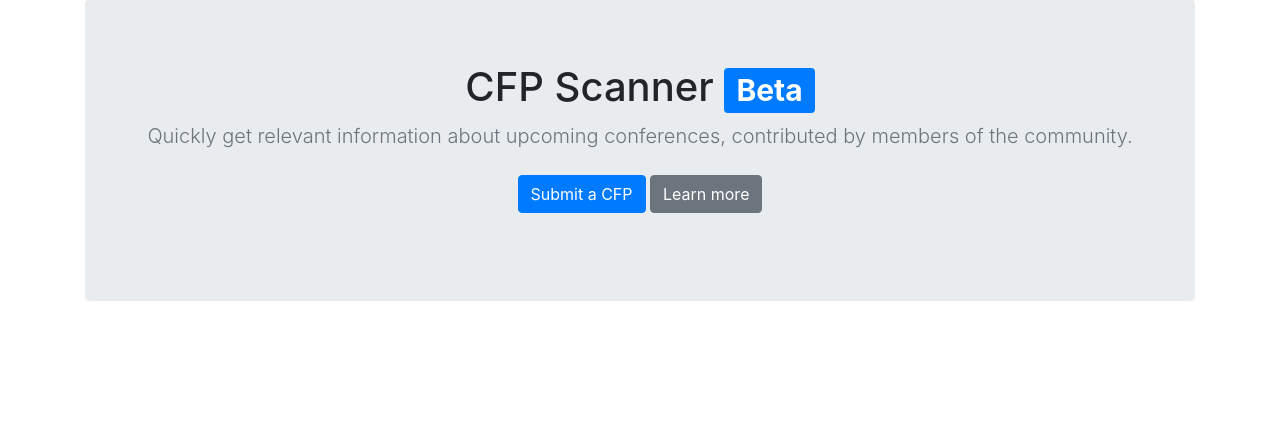
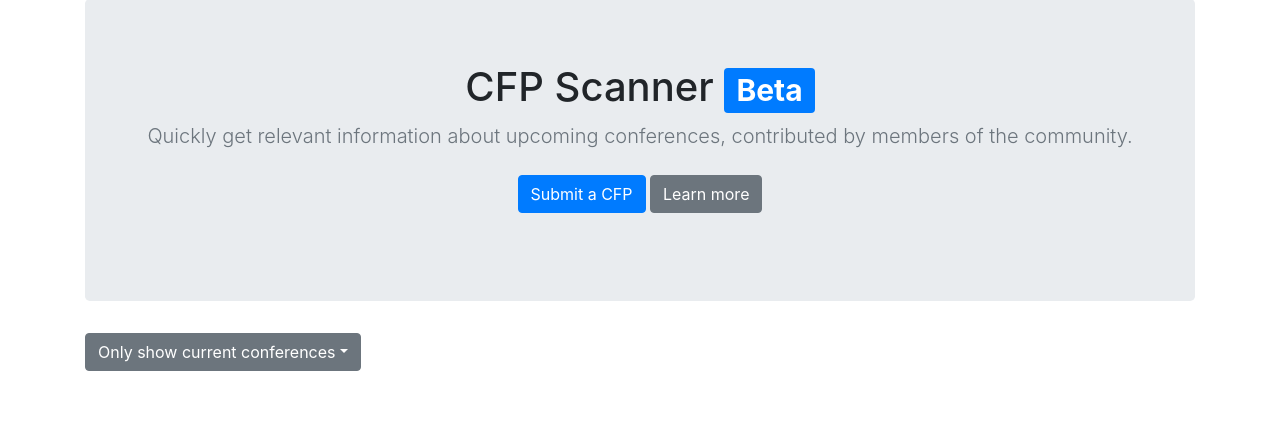
Before and after one commit to acb17rmh/CFPWebApp, a Flask app: page / in a window 1280 px wide. Shown: the part 121-544 px from the top of the page. Run offline with Flask 2, Linux system fonts and the light colour scheme; data that the repository does not hold is empty; parts of the project's set-up code (start-up, migrations or seed data) failed here and were passed over; some libraries are stand-ins or nearby versions.

Commit message:
Added filter for showing previous conferences

```diff
--- a/static/javascripts/index.js
+++ b/static/javascripts/index.js
@@ -4,25 +4,32 @@ let icsFormatter=function(){"use strict";if(!(navigator.userAgent.indexOf("MSIE"
 
 $(document).ready(async () => {
     initServiceWorker()
-    getConferences()
 
-    if (document.getElementById("submit_demo_button")) {
-        console.log("In here!")
-       document.getElementById("submit_demo_button").addEventListener("click", (function() {
-        let text = $("#input_text").val()
-        console.log(text);
-        postConference(text);
-        }));
-    }
+    $("#dropdownMenuButton").text("Only show current conferences")
+    getConferences({'number': "100", 'sort_by': '_id', 'get_expired': "False"})
+
+
+    document.getElementById('showAll').addEventListener("click", function() {
+        console.log("Show All clicked");
+        $("#dropdownMenuButton").text("Show previous conferences as well")
+        getConferences({'number': "100", 'sort_by': '_id', 'get_expired': "True"})
+    }, false)
+
+    document.getElementById('showCurrent').addEventListener("click", function() {
+        console.log("Show Current clicked");
+        $("#dropdownMenuButton").text("Only show current conferences")
+        getConferences({'number': "100", 'sort_by': '_id', 'get_expired': "False"})
+    }, false)
+
+
 });
 
-function getConferences() {
+function getConferences(options) {
+    $("#content").empty();
     $.ajax({
         url: '/api/v1/resources/conferences/all',
         type: 'GET',
-        data: {'number': "100",
-               'sort_by': '_id',
-               'get_expired': "True"},
+        data: options,
         success: function (response) {
             makeConferenceCards(response)
         },
--- a/static/stylesheets/stylesheet.css
+++ b/static/stylesheets/stylesheet.css
@@ -38,3 +38,7 @@ body {
   background-color: rgba(245, 245, 245, 0.4);
   opacity: .4;
 }
+
+#conferenceFilters {
+  padding-bottom: 2%;
+}
--- a/templates/index.html
+++ b/templates/index.html
@@ -24,7 +24,21 @@
 
     </main>
 
+    <div id="conferenceFilters" class="container">
+        <div class="dropdown">
+          <button class="btn btn-secondary dropdown-toggle" type="button" id="dropdownMenuButton" data-toggle="dropdown" aria-haspopup="true" aria-expanded="false">
+            Conference options
+          </button>
+          <div class="dropdown-menu" aria-labelledby="dropdownMenuButton">
+            <a class="dropdown-item" id="showCurrent" href="#">Only show current conferences</a>
+            <a class="dropdown-item" id="showAll" href="#">Show previous conferences as well</a>
+          </div>
+        </div>
+    </div>
+
+
     <div id="content" class="container">
+
 
     </div>
 </body>
```
